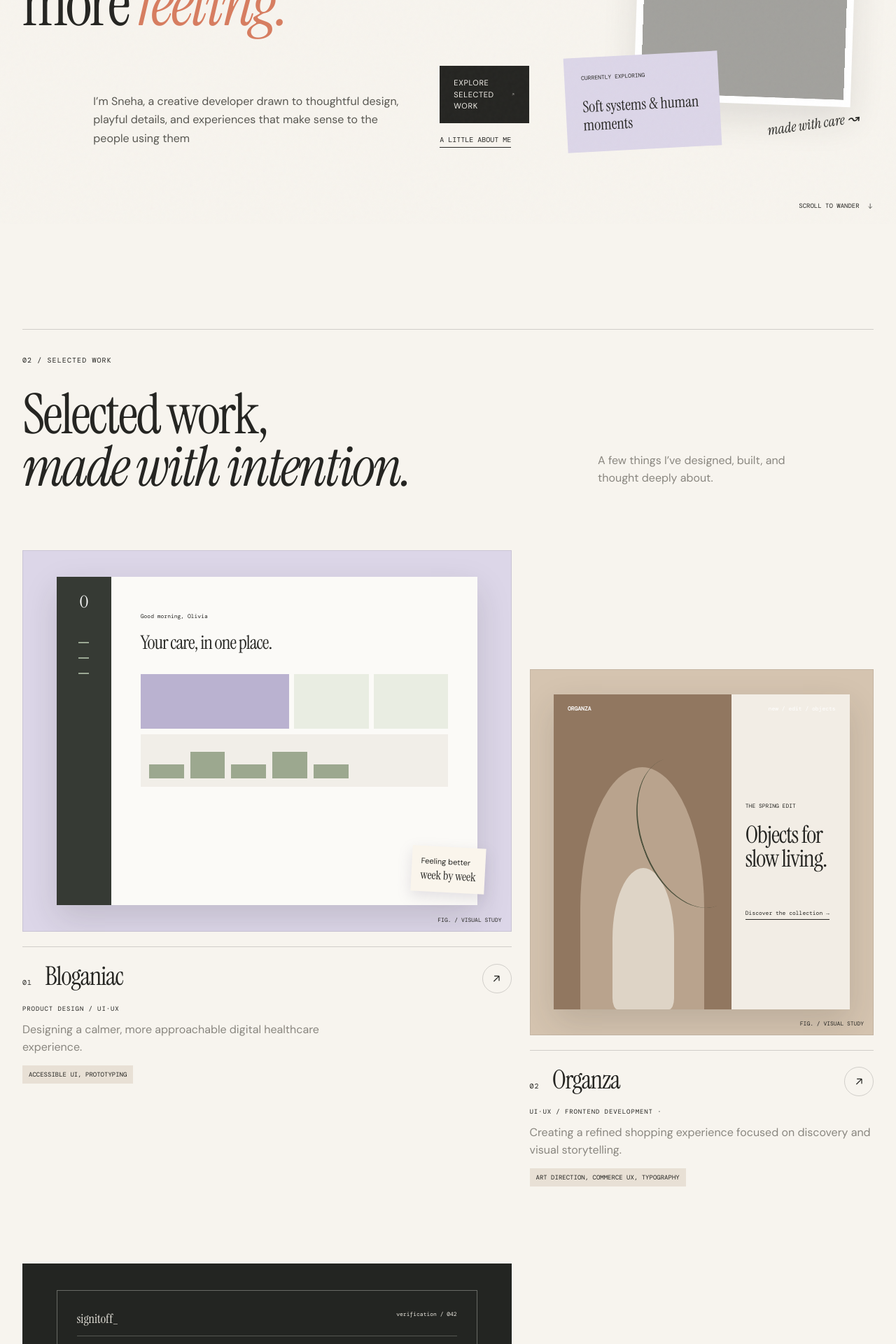
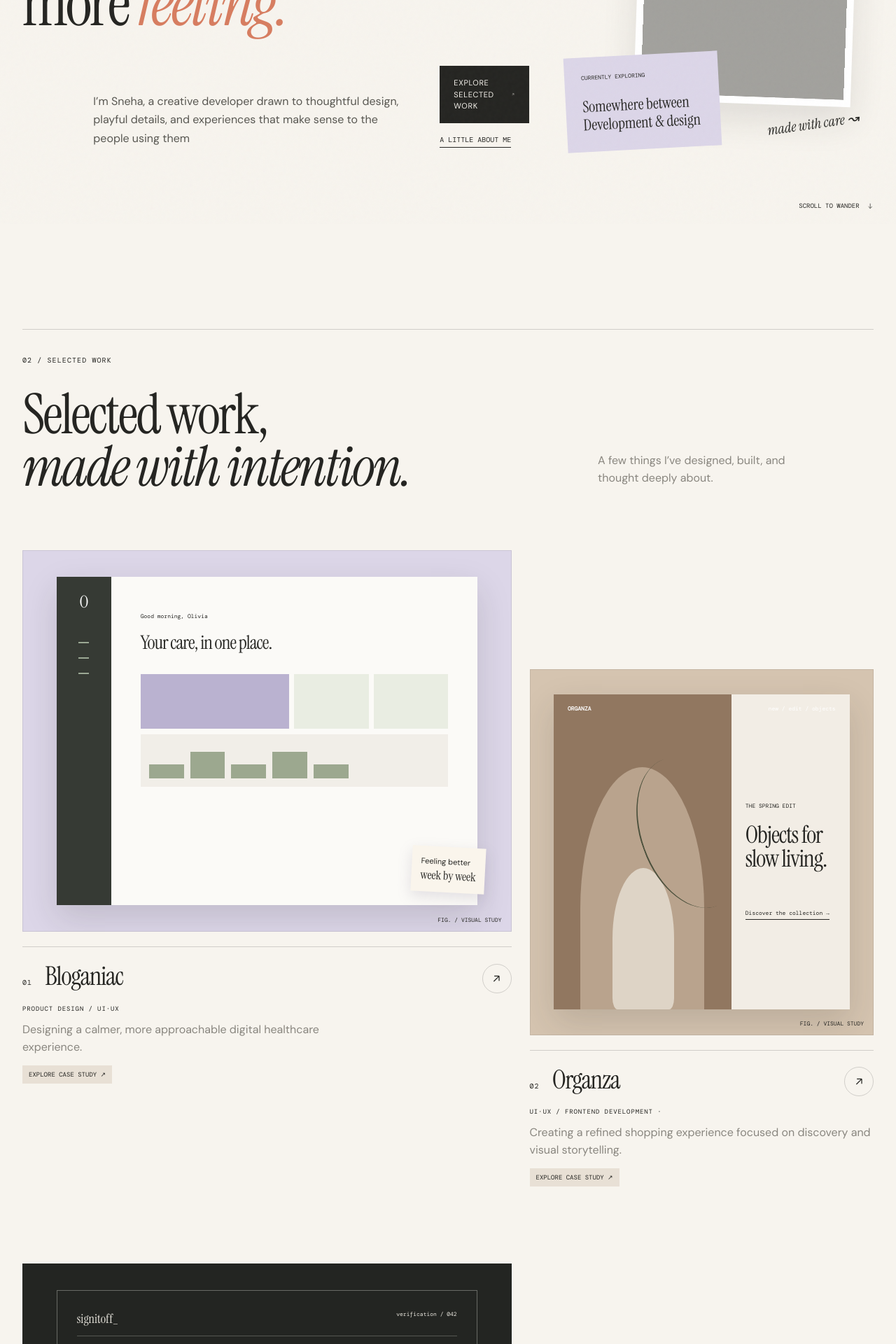
Before and after one commit to iamsnehaa/Portfolio-sneha, a React (Vite) app: page / in a window 1280 px wide. Shown: the part 480-2400 px from the top of the page at 70% size. Built offline with nearby package versions, Linux system fonts and the light colour scheme; grey boxes are pictures that could not be loaded; the HTML template or start-up script is replaced by a standard one; a web font is replaced by a local one.

Commit message:
Work updates

```diff
--- a/src/App.tsx
+++ b/src/App.tsx
@@ -114,7 +114,7 @@ function Hero({ mode }: { mode: Mode }) {
             <small>Currently exploring</small>
             <b>
               {mode === "designer"
-                ? "Soft systems & human moments"
+                ? "Somewhere between Development & design"
                 : "Interfaces with expressive code"}
             </b>
           </div>
@@ -130,8 +130,10 @@ function Hero({ mode }: { mode: Mode }) {
 }
 function Visual({ p, mode }: { p: Project ;mode: Mode }) {
   return (
+
     <div className={`visual ${p.tone} ${mode}`} aria-hidden="true">
-      {p.slug === "optm" && (
+
+      {p.slug === "bloganiac" && (
         <div className="mock health">
           <aside>
             <b>O</b>
@@ -259,7 +261,8 @@ function Visual({ p, mode }: { p: Project ;mode: Mode }) {
     </div>
   )
 }
-function Work({ mode, open }: { mode: Mode ;open: (p: Project) => void }) {
+
+function Work({ mode, open }: { mode: Mode; open: (p: Project) => void }) {
   return (
     <section className="section shell" id="work">
       <Heading
@@ -274,15 +277,35 @@ function Work({ mode, open }: { mode: Mode ;open: (p: Project) => void }) {
         }
         copy="A few things I’ve designed, built, and thought deeply about."
       />
+
       <div className="project-grid">
-        {projects.map((p) => (
+        {projects.map((p) => {
+          const isDesigner = mode === "designer"
+
+          const handleProjectClick = () => {
+            if (isDesigner) {
+              open(p)
+            } else if (p.url) {
+              window.open(p.url, "_blank", "noopener,noreferrer")
+            }
+          }
+
+          return (
             <article className="project" key={p.slug}>
               <button
                 type="button"
-              onClick={() => open(p)}
-              aria-label={`View ${p.name} case study`}
+                onClick={handleProjectClick}
+                aria-label={
+                  isDesigner
+                    ? `View ${p.name} case study`
+                    : p.url
+                      ? `Visit ${p.name} live project`
+                      : `${p.name} is not deployed yet`
+                }
+                disabled={!isDesigner && !p.url}
               >
                 <Visual p={p} mode={mode} />
+
                 <div className="project-title">
                   <span className="mono">{p.number}</span>
                   <h3>{p.name}</h3>
@@ -290,17 +313,26 @@ function Work({ mode, open }: { mode: Mode ;open: (p: Project) => void }) {
                     <Arrow />
                   </i>
                 </div>
+
                 <p className="category">
                   {p.listingCategory ?? `${p.category} · ${p.year}`}
                 </p>
+
                 <p className="desc">{p.description}</p>
+
                 <span className="mode-note">
-                {mode === "designer" ? p.design : p.development}
+                  {isDesigner
+                    ? "Explore case study ↗"
+                    : p.url
+                      ? "View live project ↗"
+                      : "Coming soon"}
                 </span>
               </button>
             </article>
-        ))}
+          )
+        })}
       </div>
+
       <p className="disclaimer">
         Project narratives and outcomes are editable, illustrative placeholders
         until verified case-study evidence is added.
@@ -308,6 +340,7 @@ function Work({ mode, open }: { mode: Mode ;open: (p: Project) => void }) {
     </section>
   )
 }
+
 function Heading({
   index,
   label,
--- a/src/data.ts
+++ b/src/data.ts
@@ -11,11 +11,12 @@ export type Project = {
   tone: string
   design: string
   development: string
+  url: string
 }
 
 export const projects: Project[] = [
   {
-    slug: "optm",
+    slug: "bloganiac",
     number: "01",
     name: "Bloganiac",
     category: "Product Design / UI·UX",
@@ -27,6 +28,7 @@ export const projects: Project[] = [
     tone: "lavender",
     design: " accessible UI, prototyping",
     development: "Responsive components, data visualisation",
+    url: "https://bloganiac.vercel.app/",
   },
   {
     slug: "organza",
@@ -41,6 +43,7 @@ export const projects: Project[] = [
     tone: "sand",
     design: "Art direction, commerce UX, typography",
     development: "React storefront, responsive image system",
+    url: "organza-alpha.vercel.app"
   },
   {
     slug: "sign-it-off",
@@ -54,6 +57,7 @@ export const projects: Project[] = [
     tone: "ink",
     design: "Trust patterns, explainable results, flows",
     development: "Model states, API flows, error handling",
+    url: "mini-projects-puce.vercel.app/"
   },
   {
     slug: "far-from-home",
@@ -67,6 +71,7 @@ export const projects: Project[] = [
     tone: "sage",
     design: "Field research framework, service design",
     development: "Marketplace architecture, maps, mobile UI",
+    url: "farfromhome-rho.vercel.app"
   },
   {
     slug: "experiments",
@@ -80,6 +85,7 @@ export const projects: Project[] = [
     tone: "coral",
     design: "Type studies, motion sketches, compositions",
     development: "CSS experiments, canvas, interaction studies",
+    url: "dukaan-self.vercel.app/"
   },
 ]
 
```
Lines whose indentation alone changed are shown as unchanged.
